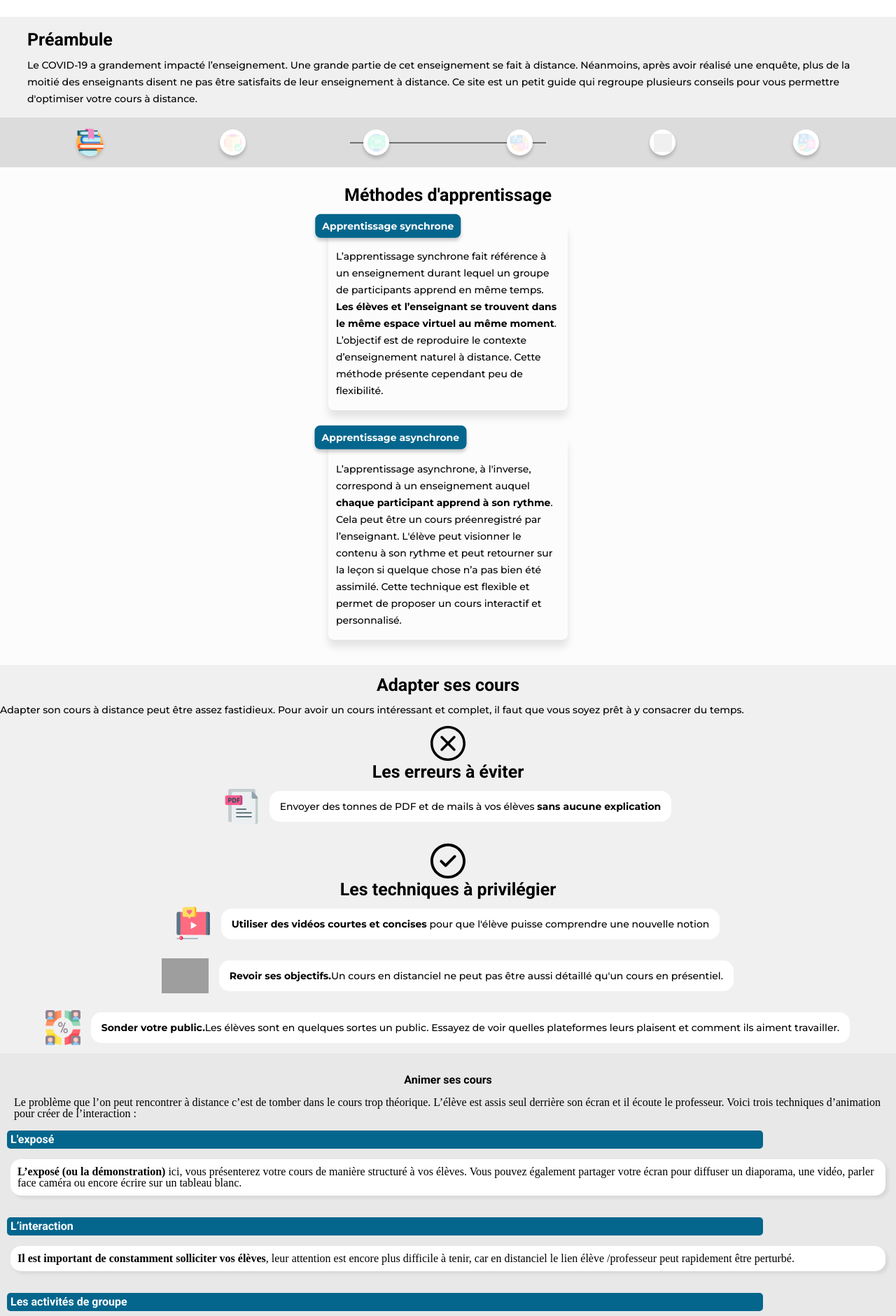
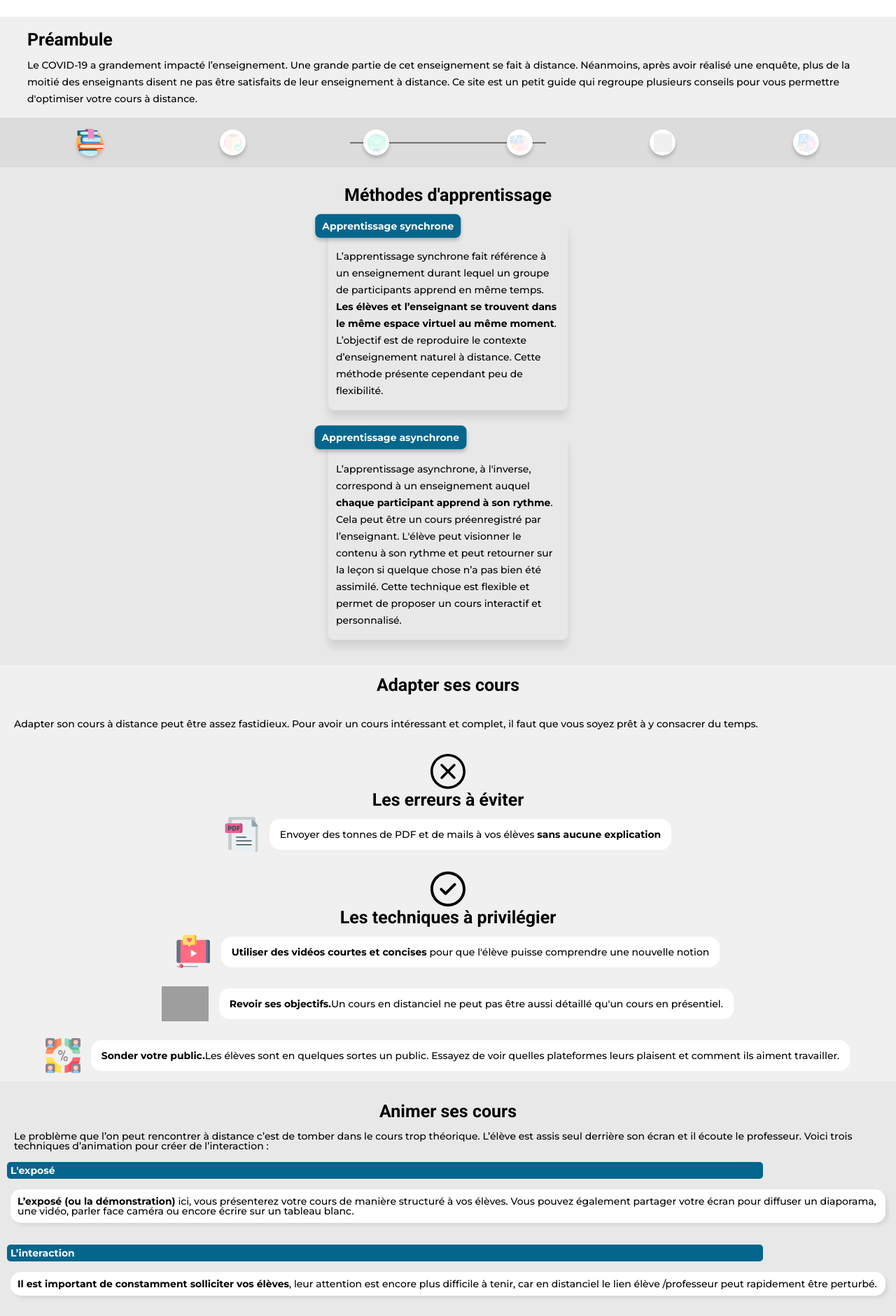
Before and after one commit to YaniMad/appforprofs, a Jekyll site: the page built from index.md, in a window 1280 px wide. Shown: the part 745-2625 px from the top of the page at 70% size. Built offline with Jekyll 4.4.1, drawn with Linux system fonts in a browser that asks for light colours; grey boxes are pictures that could not be loaded.

Commit message:
polices bis

```diff
--- a/_includes/pages/sections/animate_your_courses.html
+++ b/_includes/pages/sections/animate_your_courses.html
@@ -10,13 +10,13 @@
 
     <div class="titre_section">
 
-            <h3 class="titre_color">L'exposé</h3>
+            <h3 class="titre_color"><b>L'exposé</b></h3>
 
     </div>
 
     <div class="contenu_section">
 
-        <p><b>L’exposé (ou la démonstration)</b> ici, vous présenterez votre cours de manière structuré à vos élèves. Vous pouvez également partager votre écran pour diffuser un diaporama, une vidéo, parler face caméra ou encore écrire sur un tableau blanc.</p>
+        <p class="paragraphe"><b>L’exposé (ou la démonstration)</b> ici, vous présenterez votre cours de manière structuré à vos élèves. Vous pouvez également partager votre écran pour diffuser un diaporama, une vidéo, parler face caméra ou encore écrire sur un tableau blanc.</p>
 
     </div>
 
@@ -24,13 +24,13 @@
 
     <div class="titre_section">
 
-        <h3 class="titre_color">L’interaction</h3>
+        <h3 class="titre_color"><b>L’interaction</b></h3>
 
     </div>
 
     <div class="contenu_section">
 
-    <p><b>Il est important de constamment solliciter vos élèves</b>, leur attention est encore plus difficile à tenir, car en distanciel le lien élève /professeur peut rapidement être perturbé.</p>
+    <p class="paragraphe"><b>Il est important de constamment solliciter vos élèves</b>, leur attention est encore plus difficile à tenir, car en distanciel le lien élève /professeur peut rapidement être perturbé.</p>
 
     </div>
 
@@ -38,13 +38,13 @@
 
     <div class="titre_section">
 
-        <h3 class="titre_color">Les activités de groupe</h3>
+        <h3 class="titre_color"><b>Les activités de groupe</b></h3>
 
     </div>
 
     <div class="contenu_section">
 
-    <p><b>Des Quizz, des QCM, des sondages peuvent être des solutions intéressantes.</b> En travaillant ensemble les élèves pourront confronter leurs idées, discuter avant de revenir dans le salon principal pour faire le rendu.</p>
+    <p class="paragraphe"><b>Des Quizz, des QCM, des sondages peuvent être des solutions intéressantes.</b> En travaillant ensemble les élèves pourront confronter leurs idées, discuter avant de revenir dans le salon principal pour faire le rendu.</p>
 
     </div>
 </section>
--- a/_sass/layouts/_adapt_your_courses.scss
+++ b/_sass/layouts/_adapt_your_courses.scss
@@ -11,6 +11,7 @@
 .explication{
     font-family: $paragraphe-font;
     font-size: $paragraphe-size;
+    margin: 20px;
 }
 
 .taille_adapt{
--- a/_sass/layouts/_animate_your_courses.scss
+++ b/_sass/layouts/_animate_your_courses.scss
@@ -8,12 +8,14 @@
 .avant_section{
     padding-right: 20px;
     padding-left: 20px;
+    font-size: $paragraphe-size;
+    font-family: $paragraphe-font;
 }
 
 .align_animate{
     text-align: center;
-    font-family:$sous-titre-size;
-    font-family:$titre-font
+    font-size: $sous-titre-size;
+    font-family: $titre-font
 }
 
 .titre_section{
@@ -28,8 +30,8 @@
 
 .titre_color{
     color: #FFFFFF;
-    font-family:$sous-titre-size;
-    font-family: $sous-titre-font;
+    font-size: $paragraphe-size;
+    font-family: $sous-sous-titre-font;
 }
 
 .contenu_section{
@@ -41,3 +43,8 @@
     border-radius: 15px;
     box-shadow: 4px 4px 4px  #d8d8d8;
 }
+
+.paragraphe{
+    font-size: $paragraphe-size;
+    font-family: $paragraphe-font;
+}
--- a/_sass/layouts/_learning_methods.scss
+++ b/_sass/layouts/_learning_methods.scss
@@ -1,5 +1,5 @@
 .learning_methods {
-  background-color: #fcfcfc;
+  background-color: #E8E8E8;
   h2 {
     text-align: center;
     padding: 27px 30px;
```
